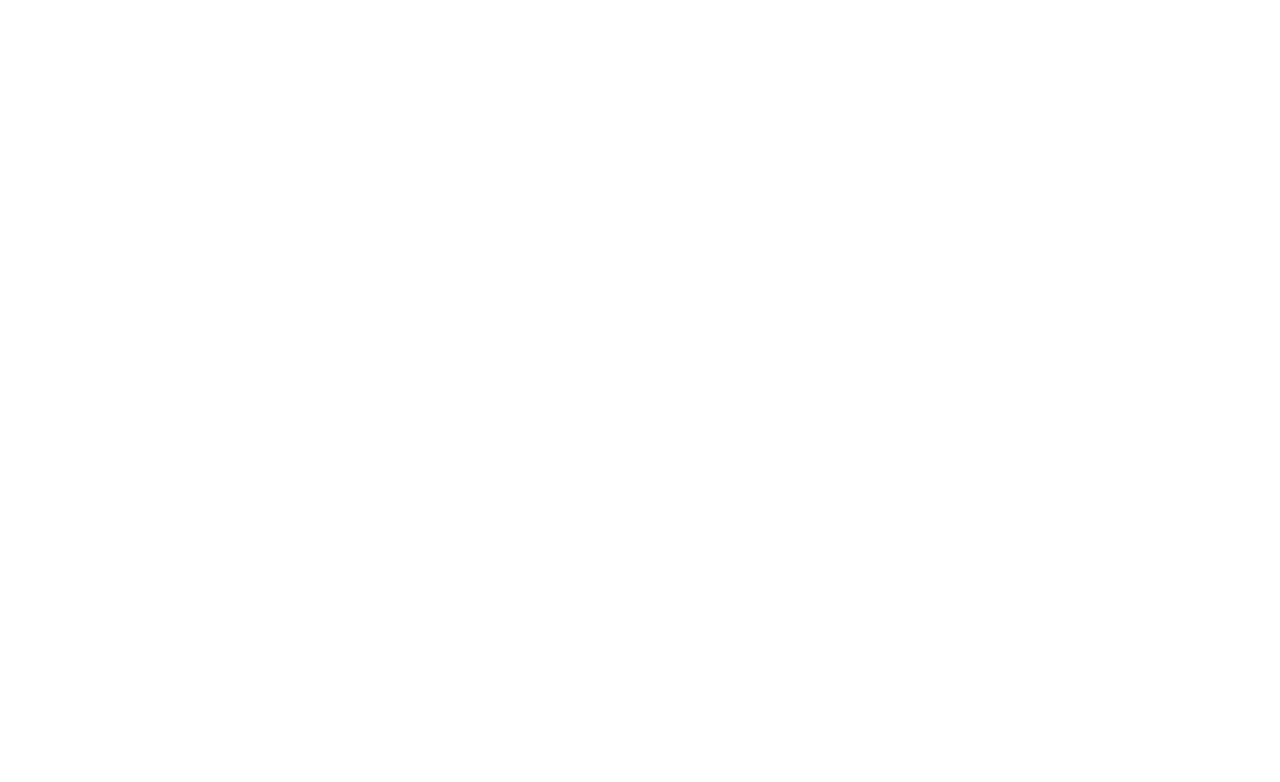
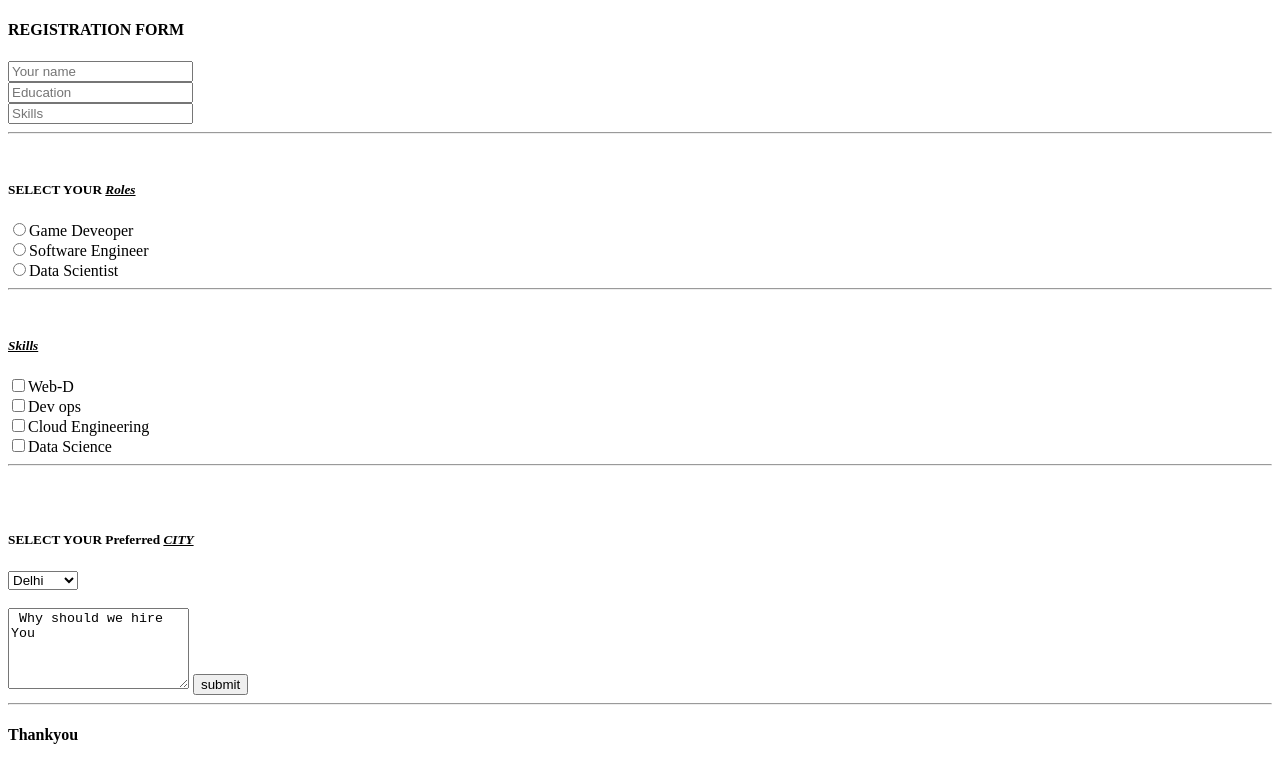
Before and after one commit to tamatocode/Acm-forms, a plain HTML site: page index.html in a window 1280 px wide. Drawn offline with Linux system fonts and the light colour scheme.

Commit message:
Recruitment Form

```diff
--- a/index.html
+++ b/index.html
@@ -2,10 +2,66 @@
 <html lang="en">
 <head>
     <meta charset="UTF-8">
-    <meta name="viewport" content="width=device-width, initial-scale=1.0">
-    <title>Form</title>
+    <meta name="viewport" content="width=>, initial-scale=1.0">
+    <title>Student Portal</title>
 </head>
 <body>
+<h4><b> REGISTRATION FORM
+</p>
+    </b></h4>
+        <input  type="text" placeholder="Your name">
+        <br>
+        <input type="username" placeholder="Education">
+        <br>
+        <input type="Skills" placeholder="Skills">
+        <br>
+        <hr>
+        <br>
+        <h5><p>SELECT YOUR <i><u>Roles</u></i></p></h5>
+        <label for="id1">
+        <input  type="radio" value= "Game Deveoper" name="class" id="id1">Game Deveoper
+        </label>
+        <br>
+        <label for="id2">
+            <input  type="radio" value="Software Engineer" name="class" id="id2">Software Engineer <br>
+        </label>
+        <label for="id3">
+        <input type="radio" value="Data Scientist" Name="class"
+        id="id3">Data Scientist
+        </label></div>
+        <BR><hr>
+            <BR>
+        <h5>  <i><u>Skills</u></i></h5>
+    <label for="Web-D">
+    <input type="checkbox" value="Web-D" name="subject" id="101">Web-D
+</label>
+<br>
+<label for="Dev ops">
+    <input type="checkbox" value="Dev ops" name="subject" id="102">Dev ops
+    </label>
+    <br>
+    <label for="Cloud Engineering">
+    <input type="checkbox" value="Cloud Engineering" name="subject" id="103">Cloud Engineering
+    </label>
+    <br>
+    <label for="Data Science">
+    <input type="checkbox" value="Data Science" name="subject" id="104">Data Science <hr>
+    </label>
+    <br>
+    <br>
+    <h5>SELECT YOUR Preferred <i><u>CITY </u></i></h5>
+<select name="city">
+    <option value="Delhi">Delhi</option>
+    <option value="Patna">Patna</option>
+    <option value="Mumbai">Mumbai</option>
+    <option value="vellore">vellore</option>
+    </select>
+    <br><br>
+<textarea name=""feedback id="101" placeholder="Why should we hire You" rows="5"> Why should we hire You </textarea>
+<input type="submit" value="submit"> <hr> </div>
+</body>
 
-</body>
+</style>
 </html>
+       <h4> Thankyou
+        </h4>
```
